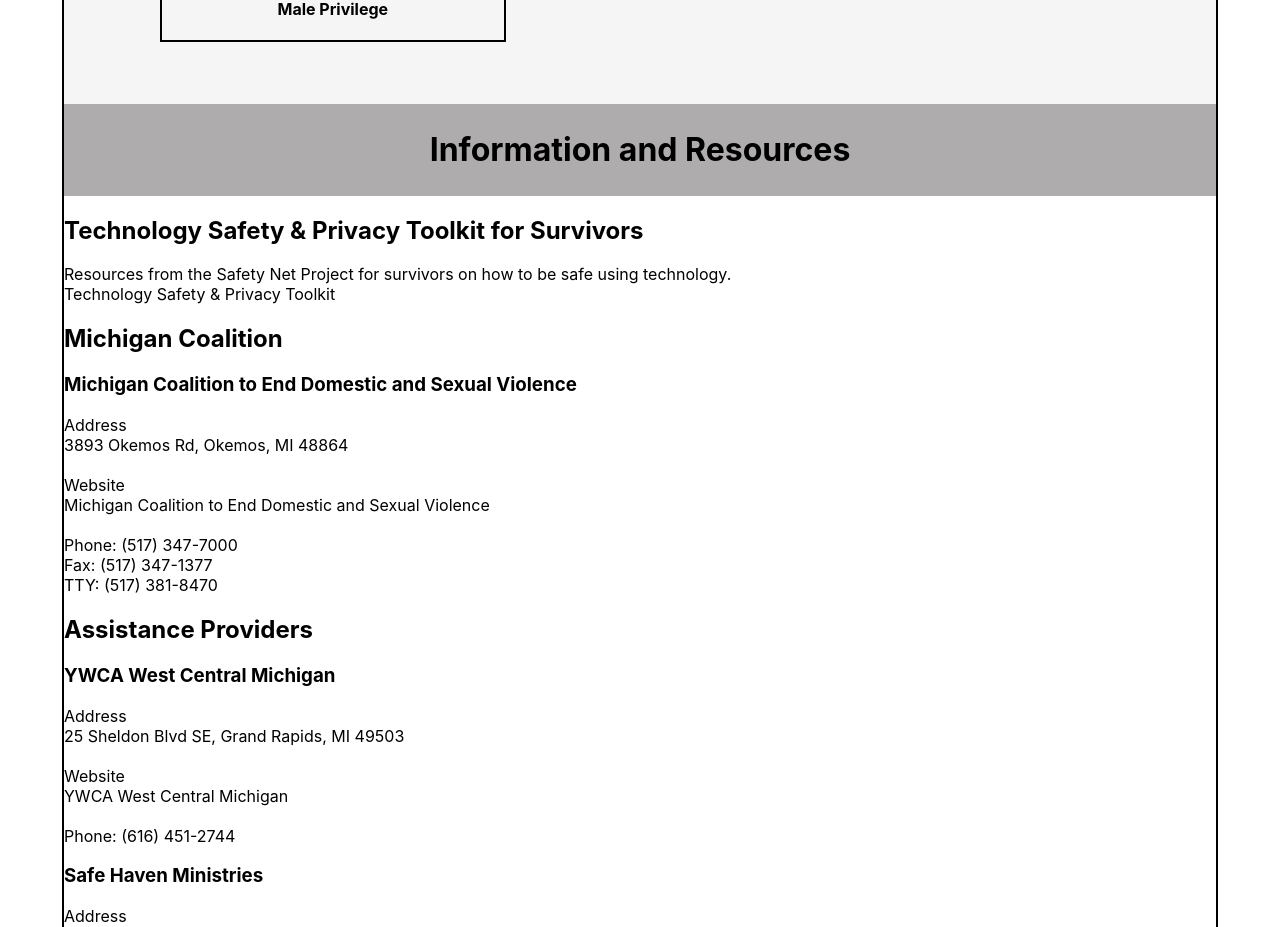
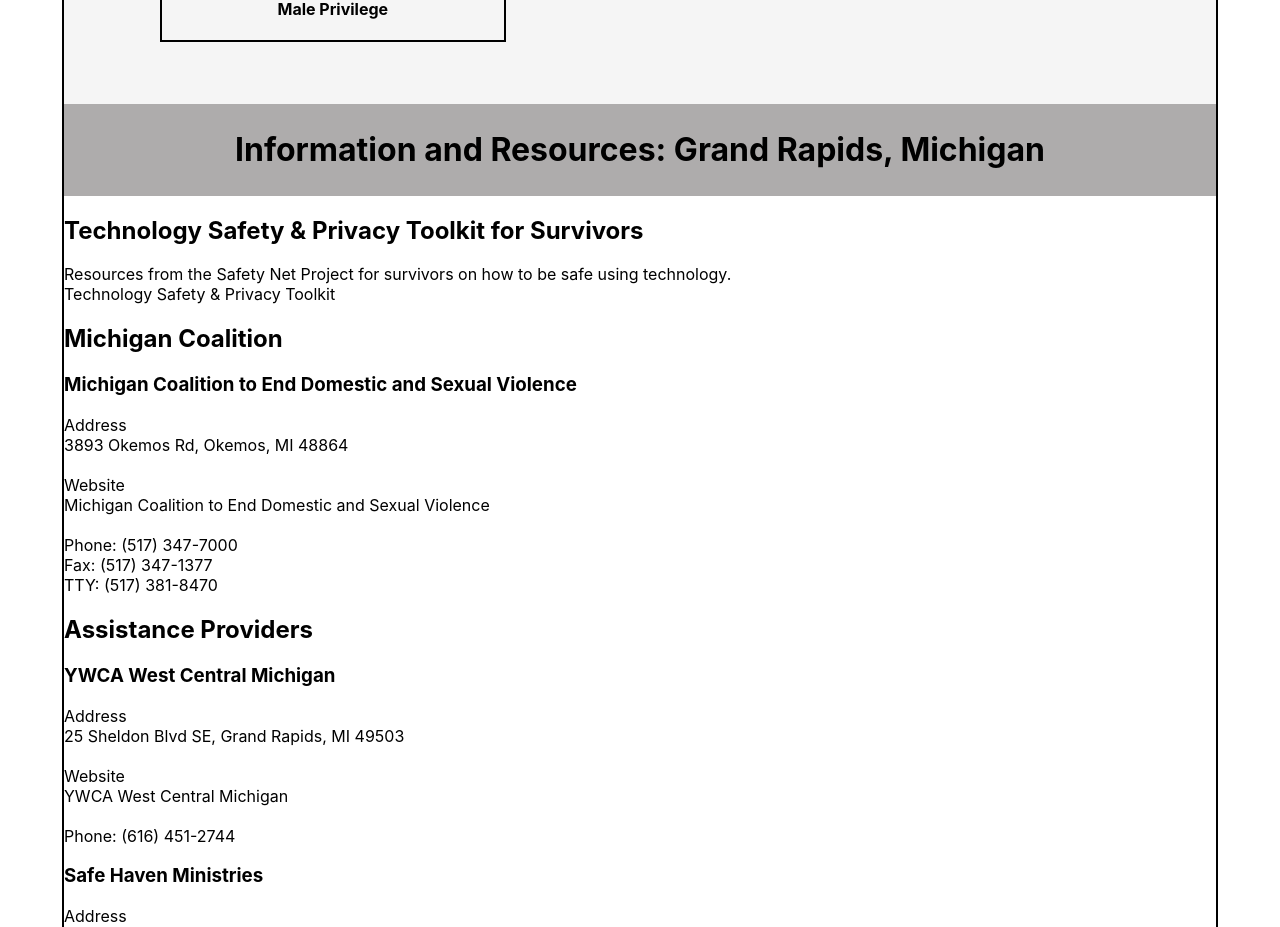
Before and after one commit to jengerred/Beyond-the-Trauma-Community-Forum, a React (Create React App) app: page / in a window 1280 px wide. Shown: the part 1314-2241 px from the top of the page. Built offline with nearby package versions, Linux system fonts and the light colour scheme.

Commit message:
Update ResourcesPage.js
adding ": Grand Rapids, Michigan"

```diff
--- a/src/pages/ResourcesPage.js
+++ b/src/pages/ResourcesPage.js
@@ -5,7 +5,7 @@
     <>
     <div className="top-bar">
 
-            <h1 >Information and Resources</h1>
+            <h1 >Information and Resources: Grand Rapids, Michigan</h1>
 
         </div>
 
```
